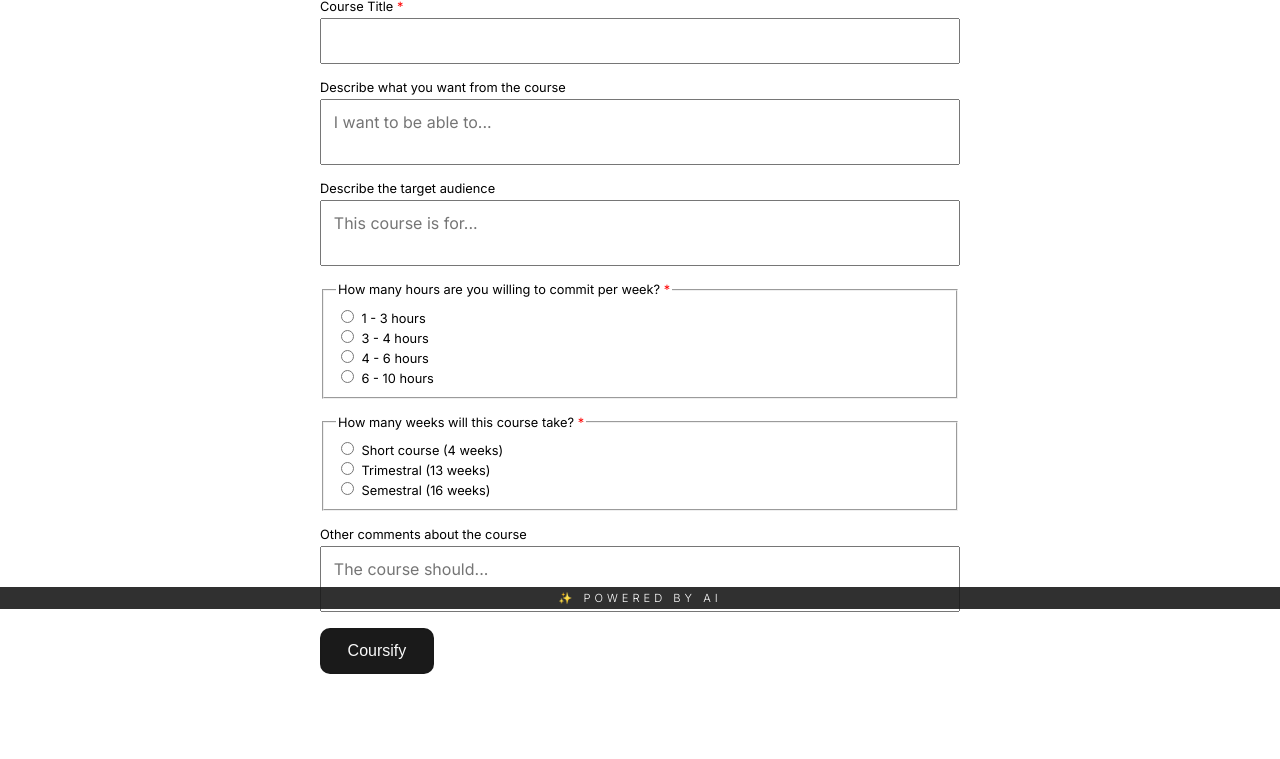
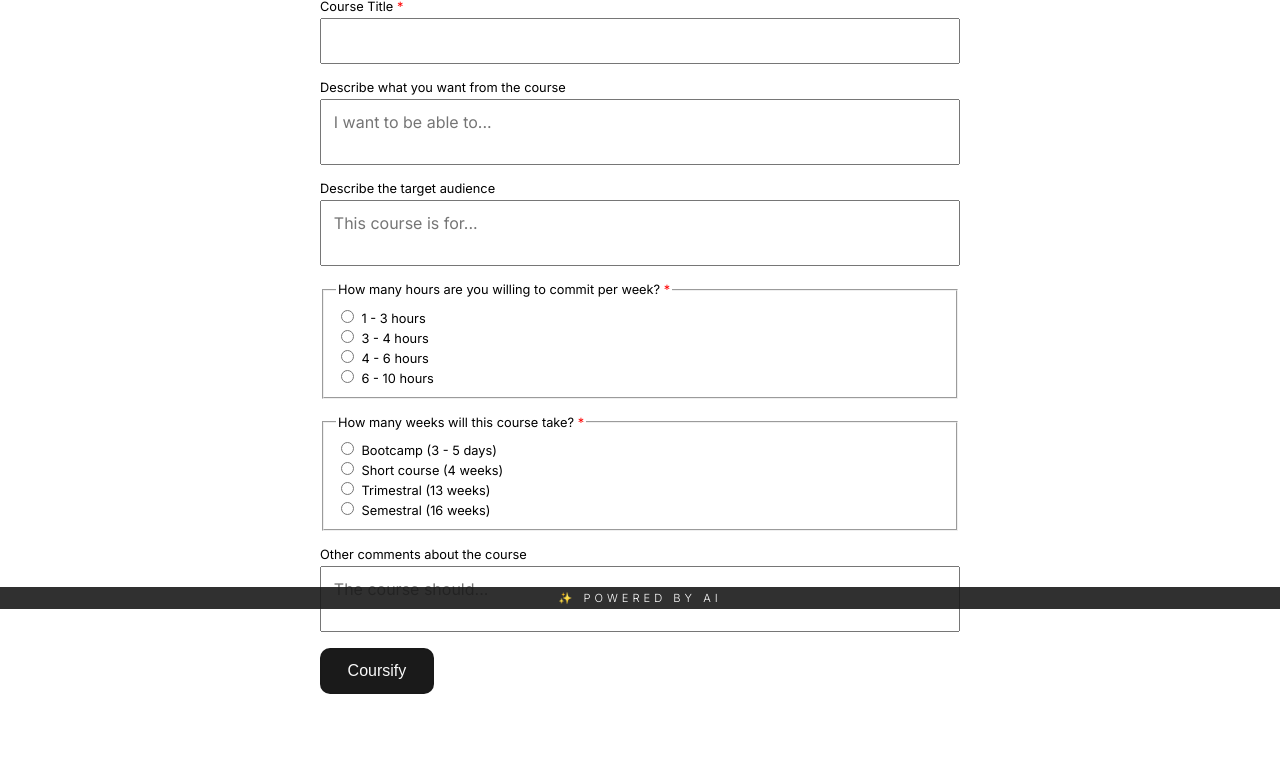
Before and after one commit to dhannn/coursify, a Flask app: page / in a window 1280 px wide. Shown: the part 191-950 px from the top of the page. Before the commit the page ends 865 px from the top, so only its background shows below. Run offline with Flask 3, Linux system fonts and the light colour scheme.

Commit message:
Add bootcamp option for duration

```diff
--- a/templates/index.html
+++ b/templates/index.html
@@ -2,6 +2,7 @@
 <html>
     <head>
         <title>Coursify | Structure your learning</title>
+        <meta name="viewport" content="width=device-width, initial-scale=1.0">
         <link rel='stylesheet' type='text/css' href='static/style.css'>
         <link rel="preconnect" href="https://fonts.googleapis.com">
         <link rel="preconnect" href="https://fonts.gstatic.com" crossorigin>
@@ -76,6 +77,10 @@
                     <fieldset>
                         <legend class='required-field'>How many weeks will this course take?</legend>
                         <div>
+                            <input name='duration' type='radio' id='short-course' value='Bootcamp (3 - 5 days)' required>
+                            <label for='short-course'>Bootcamp (3 - 5 days)</label>
+                        </div>
+                        <div>
                             <input name='duration' type='radio' id='short-course' value='Short course (4 weeks)' required>
                             <label for='short-course'>Short course (4 weeks)</label>
                         </div>
```
